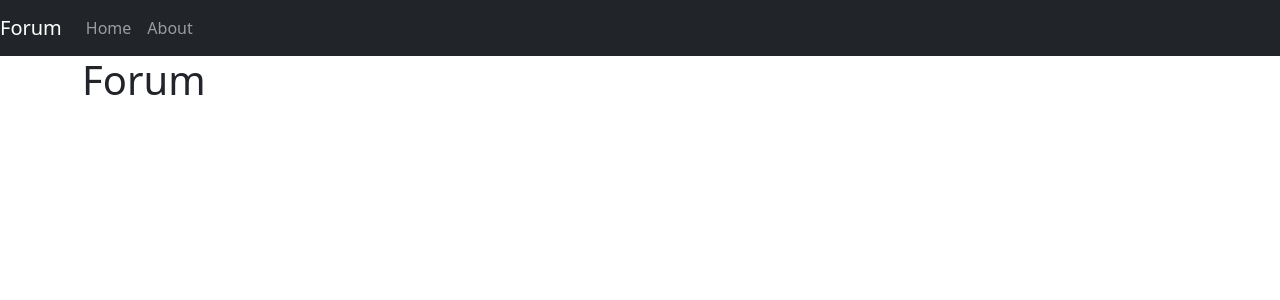
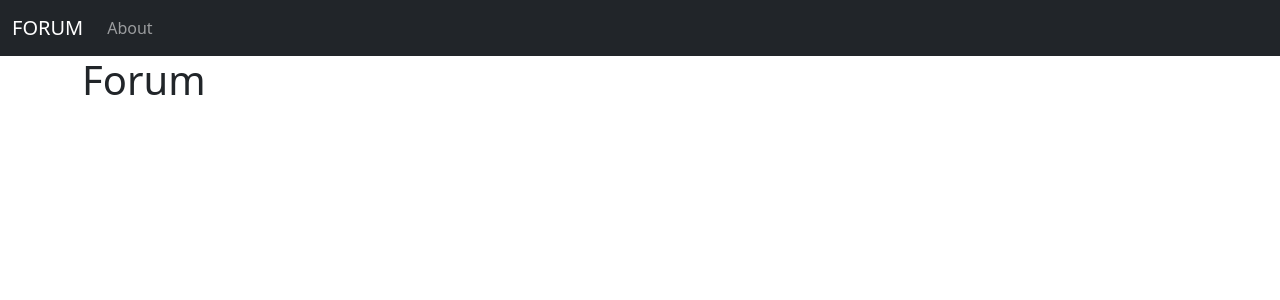
Before and after one commit to ggase54/romanbashkatov, a Django app: page / in a window 1280 px wide. Shown: the top 300 px of the page. Run offline with Django 4.2, Linux system fonts and the light colour scheme.

Commit message:
'practice-1'

```diff
--- a/templates/navbar.html
+++ b/templates/navbar.html
@@ -1,19 +1,22 @@
 <nav class="navbar navbar-expand-lg navbar-dark bg-dark">
-  <a class="navbar-brand" href="#">Forum</a>
+  <div class="container-fluid">
+      <a class="navbar-brand" href="{% url 'index' %}">FORUM</a>
       <button
           class="navbar-toggler"
           type="button"
-      data-toggle="collapse"
-      data-target="#navbarNavAltMarkup"
-      aria-controls="navbarNavAltMarkup"
+          data-bs-toggle="collapse"
+          data-bs-target="#navbarNav"
+          aria-controls="navbarNav"
           aria-expanded="false"
           aria-label="Toggle navigation">
           <span class="navbar-toggler-icon"></span>
       </button>
-  <div class="collapse navbar-collapse" id="navbarNavAltMarkup">
-      <div class="navbar-nav">
-          <a class="nav-item nav-link" href="{% url 'index' %}">Home</a>
-          <a class="nav-item nav-link" href="{% url 'about' %}">About</a>
+      <div class="collapse navbar-collapse" id="navbarNav">
+          <ul class="navbar-nav">
+              <li class="nav-item">
+                  <a class="nav-link" href="{% url 'about' %}">About</a>
+              </li>
+          </ul>
       </div>
   </div>
 </nav>
```
Lines whose indentation alone changed are shown as unchanged.
